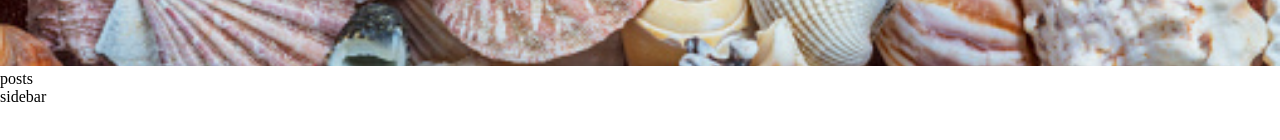
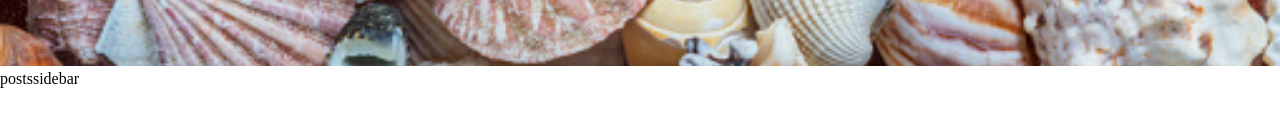
Before and after one commit to EvMad/react-frontend-sandbox, a React (Create React App) app: page / in a window 1280 px wide. Shown: the part 574-714 px from the top of the page. Built offline with nearby package versions, Linux system fonts and the light colour scheme.

Commit message:
.home {display: flex;}

```diff
--- a/src/pages/home/home.css
+++ b/src/pages/home/home.css
@@ -0,0 +1,4 @@
+.home {
+    display: flex;
+
+}
```
